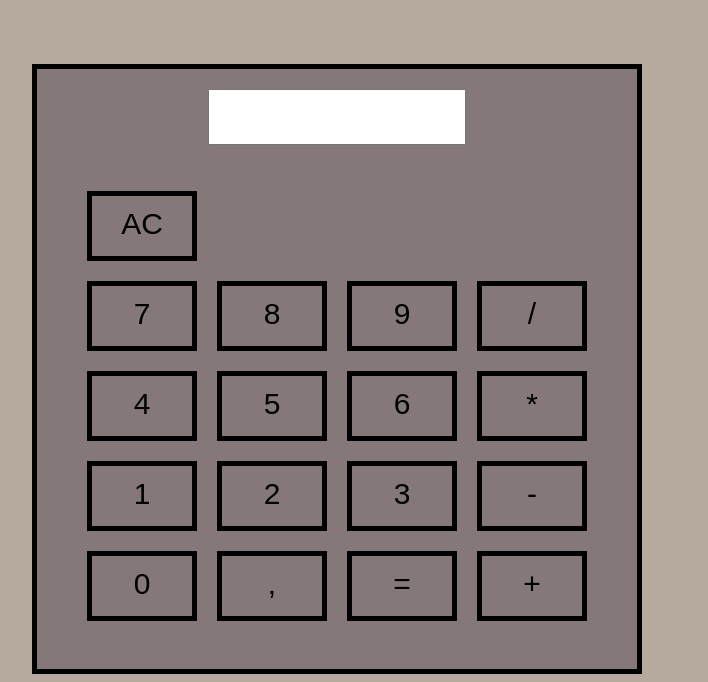
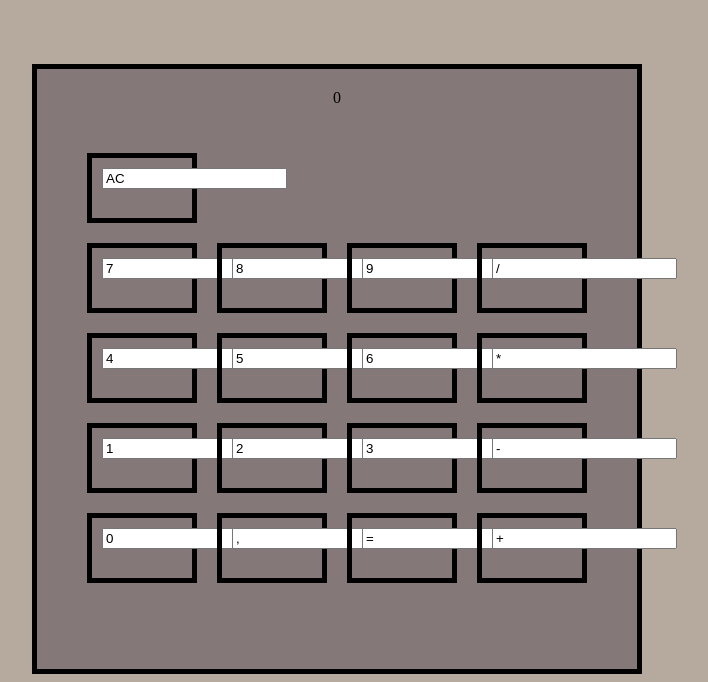
Before and after one commit to AndersenMattias/Calculator-Js, a plain HTML site: page index.html in a window 1280 px wide. Shown: the part 185-867 px from the top of the page, without its empty margins (303-1011 px from the left). Drawn offline with Linux system fonts and the light colour scheme.

Commit message:
try input instead of btns

```diff
--- a/index.html
+++ b/index.html
@@ -10,37 +10,74 @@
     <h1>Calculator</h1>
     <div class="outer-container">
       <div class="main-container">
-        <div class="display"><input id="output" type="number" /></div>
+        <div class="display">
+          <span id="output">0</span>
+        </div>
 
         <br /><br />
 
         <div class="box reset-container">
-          <button class="btn">AC</button>
+          <input class="reset" type="text" value="AC" />
         </div>
 
         <div class="numbers-container1">
-          <div class="box"><button type="button" class="btn">7</button></div>
-          <div class="box"><button type="button" class="btn">8</button></div>
-          <div class="box"><button type="button" class="btn">9</button></div>
-          <div class="box"><button type="button" class="btn">/</button></div>
+          <div class="box">
+            <input class="number" type="text" value="7" />
+          </div>
+          <div class="box">
+            <input class="number" type="text" value="8" />
+          </div>
+          <div class="box">
+            <input class="number" type="text" value="9" />
+          </div>
+          <div class="box">
+            <input class="operator" type="text" value="/" />
+          </div>
         </div>
+
         <div class="numbers-container2">
-          <div class="box"><button type="button" class="btn">4</button></div>
-          <div class="box"><button type="button" class="btn">5</button></div>
-          <div class="box"><button type="button" class="btn">6</button></div>
-          <div class="box"><button type="button" class="btn">*</button></div>
+          <div class="box">
+            <input class="number" type="text" value="4" />
+          </div>
+          <div class="box">
+            <input class="number" type="text" value="5" />
+          </div>
+          <div class="box">
+            <input class="number" type="text" value="6" />
+          </div>
+          <div class="box">
+            <input class="operator" type="text" value="*" />
+          </div>
         </div>
+
         <div class="numbers-container3">
-          <div class="box"><button type="button" class="btn">1</button></div>
-          <div class="box"><button type="button" class="btn">2</button></div>
-          <div class="box"><button type="button" class="btn">3</button></div>
-          <div class="box"><button type="button" class="btn">-</button></div>
+          <div class="box">
+            <input class="number" type="text" value="1" />
+          </div>
+          <div class="box">
+            <input class="number" type="text" value="2" />
+          </div>
+          <div class="box">
+            <input class="number" type="text" value="3" />
+          </div>
+          <div class="box">
+            <input class="operator" type="text" value="-" />
+          </div>
         </div>
+
         <div class="numbers-container4">
-          <div class="box"><button type="button" class="btn">0</button></div>
-          <div class="box"><button type="button" class="btn">,</button></div>
-          <div class="box"><button type="button" class="btn">=</button></div>
-          <div class="box"><button type="button" class="btn">+</button></div>
+          <div class="box">
+            <input class="number" type="text" value="0" />
+          </div>
+          <div class="box">
+            <input class="operator" type="text" value="," />
+          </div>
+          <div class="box">
+            <input class="operator" type="text" value="=" />
+          </div>
+          <div class="box">
+            <input class="operator" type="text" value="+" />
+          </div>
         </div>
       </div>
     </div>
```
